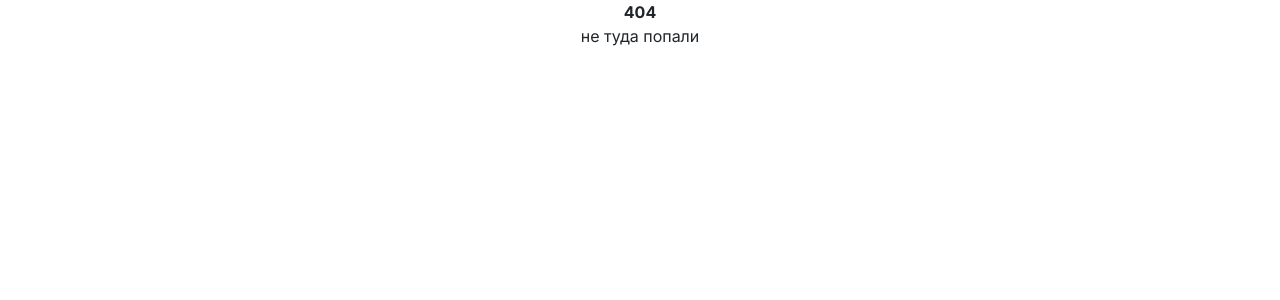
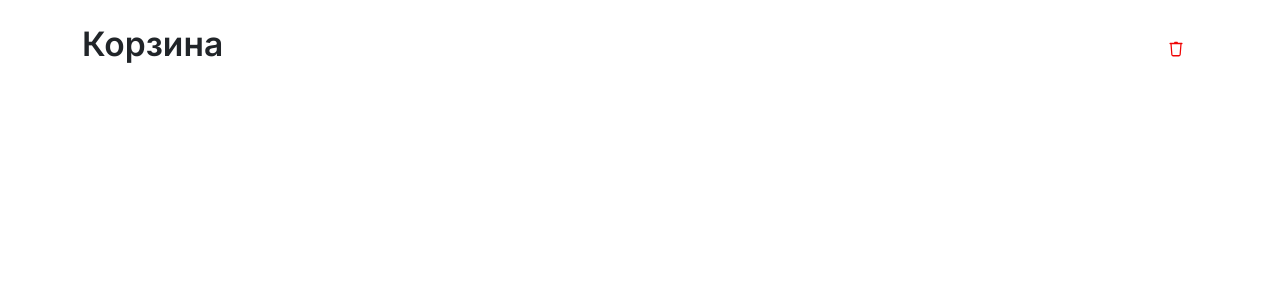
Before and after one commit to danil-rezbaev/storegram, a React (Create React App) app: page /basket in a window 1280 px wide. Before the commit this address had no page. Shown: the top 300 px of the page. Built offline with nearby package versions, Linux system fonts and the light colour scheme.

Commit message:
feat: CatalogPage.tsx init
- pages structure updated

```diff
--- a/src/App.tsx
+++ b/src/App.tsx
@@ -6,6 +6,7 @@ import CatalogPage from './pages/catalog/CatalogPage'
 import NotFoundPage from './pages/notFound/NotFoundPage'
 import { Provider } from 'react-redux'
 import store from './store'
+import BasketPage from './pages/basket/BasketPage'
 
 function App () {
   return (
@@ -14,6 +15,7 @@ function App () {
         <Routes>
           <Route index element={<MainPage/>} />
           <Route path={'catalog'} element={<CatalogPage/>} />
+          <Route path={'basket'} element={<BasketPage/>} />
           <Route path={'*'} element={<NotFoundPage/>} />
         </Routes>
       </div>
--- a/src/assets/scss/pages/_index.scss
+++ b/src/assets/scss/pages/_index.scss
@@ -1 +1,3 @@
+@forward "page";
+@forward "basket";
 @forward "catalog";
--- /dev/null
+++ b/src/assets/scss/pages/_page.scss
@@ -0,0 +1,4 @@
+.page {
+  position: relative;
+  padding: 1.5rem 0 5rem;
+}
--- /dev/null
+++ b/src/assets/scss/pages/basket/_basketPage.scss
@@ -0,0 +1,28 @@
+@use "../../variables";
+
+.page--basket {
+  .basket--header {
+    display: flex;
+    align-items: center;
+    justify-content: space-between;
+  }
+
+  .basket--title {
+    font-weight: 600;
+    font-size: 2.1rem;
+    line-height: 1.2;
+  }
+
+  .basket--delete-btn {
+    background: transparent;
+  }
+
+  .basket--delete-icon {
+    width: 20px;
+  }
+
+  .basket--product-list {}
+
+  .basket--product-item {}
+
+}
--- /dev/null
+++ b/src/assets/scss/pages/basket/_index.scss
@@ -0,0 +1 @@
+@forward "basketPage";
--- a/src/assets/scss/pages/catalog/_catalogPage.scss
+++ b/src/assets/scss/pages/catalog/_catalogPage.scss
@@ -1,10 +1,7 @@
 @use "../../variables";
 
-.catalog-page {
-  position: relative;
-  padding: 1.5rem 0 5rem;
-
-  .catalog-page--header {
+.page--catalog {
+  .catalog--header {
     position: sticky;
     top: 0;
     z-index: 5;
@@ -21,8 +18,4 @@
       left: 0;
     }
   }
-
-  .catalog-page--body {}
-
-  .catalog-page--control {}
 }
--- a/src/components/BottomButton.tsx
+++ b/src/components/BottomButton.tsx
@@ -1,11 +1,8 @@
-import React, { FC, ReactNode } from 'react'
-import { Button } from 'react-bootstrap'
+import React, { FC } from 'react'
+import { Button, ButtonProps } from 'react-bootstrap'
 import cs from 'classnames'
 
-export type BottomButtonProps = {
-  children: ReactNode,
-  className?: string
-}
+export type BottomButtonProps = ButtonProps
 
 const BottomButton: FC<BottomButtonProps> = (props) => {
   const {
@@ -17,6 +14,7 @@ const BottomButton: FC<BottomButtonProps> = (props) => {
       <div className="bottom-button">
         <Button
           variant="success"
+          {...props}
           className={cs('text-white w-100', className)}
           size="lg"
         >
--- /dev/null
+++ b/src/pages/basket/BasketPage.tsx
@@ -0,0 +1,54 @@
+import React from 'react'
+import { Button, Container } from 'react-bootstrap'
+import { ReactComponent as DeleteIcon } from '../../assets/images/pages/basket/delete.svg'
+import { useAppSelector } from '../../hooks/redux'
+
+function BasketPage () {
+  // const dispatch = useAppDispatch()
+  const basket = useAppSelector(state => state.basket)
+
+  console.log(basket)
+
+  return (
+    <div className="page page--basket">
+      <Container>
+        <div className="basket--header">
+          <h1 className="basket--title">Корзина</h1>
+
+          <Button
+            variant="light"
+            className="basket--delete-btn bg-transparent border-0">
+            <DeleteIcon className="basket--delete-icon"/>
+          </Button>
+        </div>
+
+        <div className="basket--product-list">
+           {
+            basket.products.map(item => (
+              <div
+                key={item.id}
+                className="basket--product-item">
+                <div className="product-item--body">
+                  <div>
+                    <img src={item.img} alt="" className="product-item--img"/>
+                  </div>
+
+                  <div className="product-item--content">
+                    <b className="product-item--title">{item.title}</b>
+                    <p className="product-item--description">{item.description}</p>
+                  </div>
+                </div>
+
+                <div className="product-item--footer">
+                  <p className="product-item--price">{ item.price }</p>
+                </div>
+              </div>
+            ))
+           }
+        </div>
+      </Container>
+    </div>
+  )
+}
+
+export default BasketPage
--- a/src/pages/catalog/CatalogPage.tsx
+++ b/src/pages/catalog/CatalogPage.tsx
@@ -32,19 +32,19 @@ function CatalogPage () {
   }, [])
 
   return (
-    <div className="catalog-page">
+    <div className="page page--catalog">
       <Container>
-        <div className="catalog-page--header">
+        <div className="catalog--header">
           <CategoryList
             visibleCategory={visibleCategory}
           />
         </div>
 
-        <div className="catalog-page--body">
+        <div className="catalog--body">
           <ProductList />
         </div>
 
-        <GoInBasketButton/>
+        <GoInBasketButton className="catalog--control"/>
       </Container>
     </div>
   )
--- a/src/pages/catalog/components/GoInBasketButton.tsx
+++ b/src/pages/catalog/components/GoInBasketButton.tsx
@@ -1,18 +1,33 @@
 import React, { FC } from 'react'
 import { useAppSelector } from '../../../hooks/redux'
 import BottomButton from '../../../components/BottomButton'
+import cs from 'classnames'
+import { useNavigate } from 'react-router-dom'
 
-export type GoInBasketButtonProps = unknown
+export type GoInBasketButtonProps = {
+  className?: string
+}
 
 const GoInBasketButton: FC<GoInBasketButtonProps> = (props) => {
+  const { className } = props
+
   const basketStore = useAppSelector(state => state.basket)
   const productsStore = basketStore.products
   const productsCount = productsStore.reduce((accum, item) => accum += (item.count ? item.count : 0), 0)
 
+  const navigate = useNavigate()
+
+  const onclick = () => {
+    navigate('/basket')
+  }
+
   return (
     productsCount > 0
       ? (
-      <BottomButton className="goInBasketButton">
+      <BottomButton
+        className={cs('goInBasketButton', className)}
+        onClick={onclick}
+      >
         В корзине { basketStore.quantity } товар на сумму { basketStore.amount }
       </BottomButton>
         )
```
Also changed, not shown: src/pages/basket/components/BasketProductCard.tsx (added, +35 -0 lines), src/pages/basket/components/BasketProductList.tsx (added, +26 -0 lines), src/assets/images/pages/basket/delete.svg (added).
